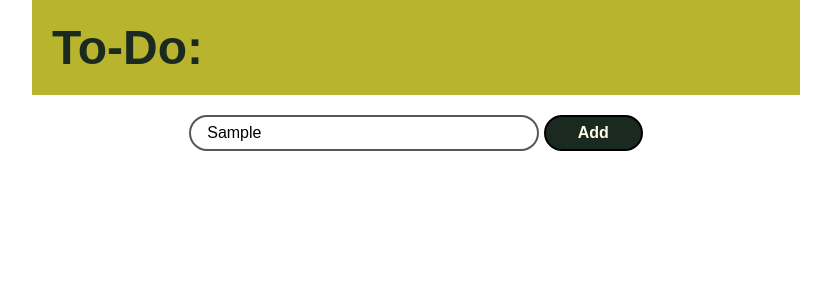
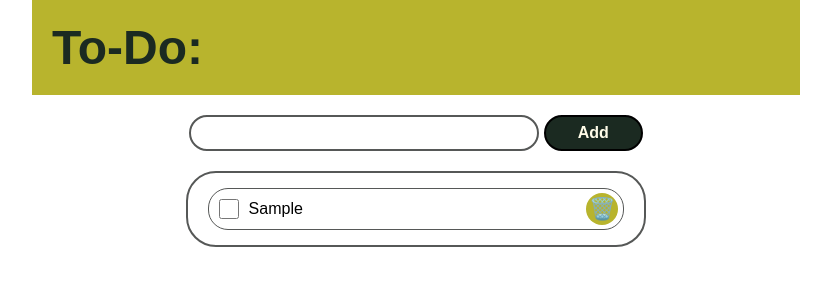
Before and after one commit to Ivan3342/to-do, a plain HTML site: page index.html in a window 1280 px wide. Both pictures are taken after typing "Sample" into the empty fields and a click on the input "Add". Shown: the whole page, without its empty margins (224-1055 px from the left). Drawn offline with Linux system fonts and the light colour scheme; a web font is replaced by a local one.

Commit message:
adding items to the list and rendering them, added css

```diff
--- a/index.html
+++ b/index.html
@@ -15,7 +15,7 @@
 
         <form action="" id="inputForm">
             <input type="text" name="unos" id="inputPolje">
-            <input type="button" value="Add" id="inputSlanje">
+            <input type="submit" value="Add" id="inputSlanje">
         </form>
 
         <ul id="itemi"></ul>
--- a/main.js
+++ b/main.js
@@ -18,8 +18,7 @@ const dodaj = (tekst) => {
             checked: false
         }
         stavke.push(stavka);
-        renderList(stavke);
-        /*addToLocalStorage(stavke);*/
+        addToLocalStorage(stavke);
         inputPolje.value = "";
     }
 
@@ -43,7 +42,24 @@ const renderList = (lista) => {
             }
         }
 
-        li.innerHTML = `<input type="checkbox" class="checkbox" ${checked}>${elementNiza.sadrzaj}<button class="deleteDugme">🗑️</button>`;
-        listaZadataka.append(li);
+        li.innerHTML = `<span><input type="checkbox" class="checkbox" ${checked}>${elementNiza.sadrzaj}</span><button class="deleteDugme">🗑️</button>`;
+        listaZadataka.appendChild(li);
+        if(stavke.length > 0) {
+            listaZadataka.style.border = "2px solid var(--davys-gray)";
+        }
     })
 }
+
+const addToLocalStorage = listaZadataka => {
+    localStorage.setItem('todos', JSON.stringify(listaZadataka));
+    renderList(listaZadataka);
+}
+
+const getFromLocalStorage = () => {
+    const reference = localStorage.getItem('todos');
+
+    if(reference) {
+        stavke = JSON.parse(reference);
+        renderList(stavke);
+    }
+}
--- a/style.css
+++ b/style.css
@@ -18,6 +18,7 @@
     margin: 0;
     padding: 0;
     box-sizing: border-box;
+    transition: 150ms ease-in-out;
 }
 
 #main {
@@ -57,7 +58,6 @@ h1 {
     font-size: 12pt;
     background-color: var(--forest-green);
     color: var(--ivory);
-    transition: 150ms ease-in-out;
     font-weight: 600;
 }
 
@@ -67,11 +67,63 @@ h1 {
     color: var(--forest-green);
 }
 
+#inputSlanje:active {
+    transition: 50ms linear;
+    background-color: yellow;
+}
+
 #itemi {
     width: 60%;
-    padding: 20px;
-    /*border: 2px solid var(--davys-gray);*/
-    border-radius: 50px;
+    padding: 10px;
+    border-radius: 30px;
     display: block;
     margin: 10px auto;
+    list-style: none;
 }
+
+#itemi li {
+    & span {
+        display: flex;
+        align-items: center;
+    }
+    border: 1px solid var(--davys-gray);
+    margin: 5px 10px;
+    border-radius: 20px;
+    display: flex;
+    align-items: center;
+    justify-content: space-between;
+}
+
+.checkbox {
+    margin: 10px;
+    width: 20px;
+    height: 20px;
+    border: 1px solid var(--davys-gray);
+    border-radius: none;
+}
+
+.deleteDugme {
+    margin-right:5px;
+    width: 32px;
+    height: 32px;
+    font-size: 16pt;
+    border-radius: 50%;
+    border: none;
+    background-color: var(--old-gold);
+    color: var(--forest-green);
+    font-weight: bold;
+}
+
+.deleteDugme:hover {
+    background-color: var(--forest-green);
+    color: var(--ivory);
+}
+
+.deleteDugme:active {
+    background-color: var(--davys-gray);
+    transition: 50ms linear;
+}
+
+.checked {
+    text-decoration: line-through;
+}
```
